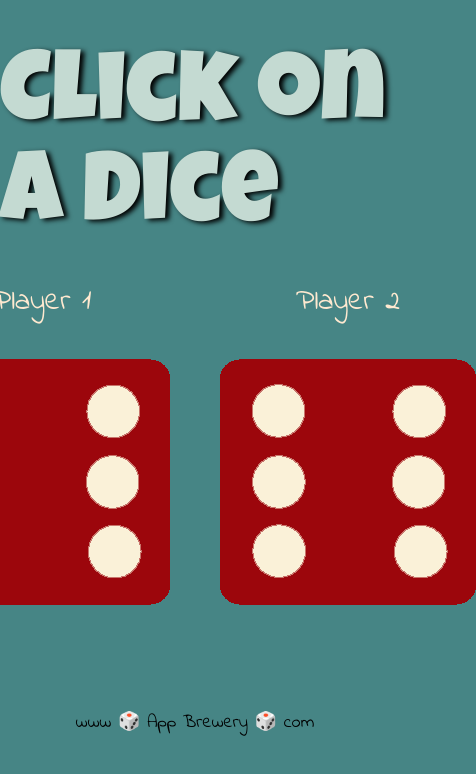
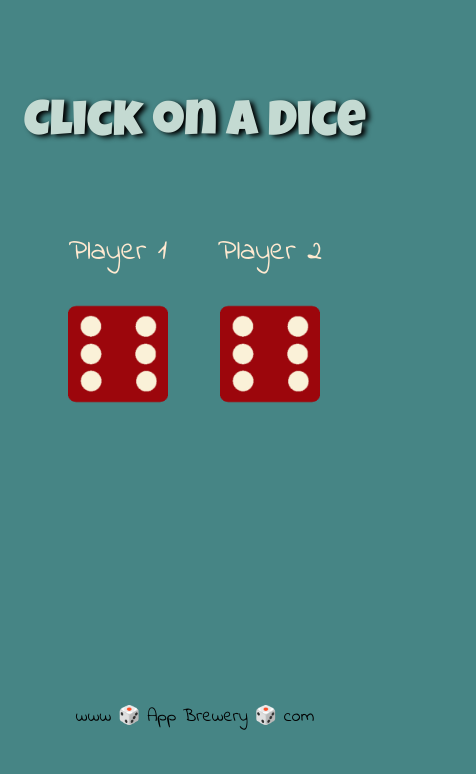
Before and after one commit to Prova-32/dice-game, a plain HTML site: page index.html in a window 390 px wide. Shown: the whole page, 476 px wide, since content can reach past the window. Drawn offline with Linux system fonts and the light colour scheme.

Commit message:
added @media screen

```diff
--- a/style.css
+++ b/style.css
@@ -55,3 +55,21 @@ footer {
     padding-top: 100px;
     color: black;
   }
+
+
+@media (max-width: 500px) {
+  h1 {
+    font-size: 50px;
+  }
+
+  .container {
+    padding: 50px 0px;
+  }
+  img {
+    width: 100px;
+  }
+
+  footer {
+    margin-top: 200px;
+  }
+}
```
